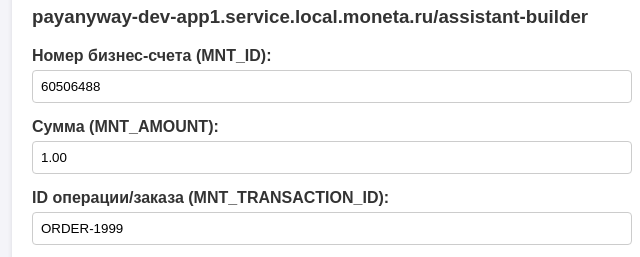
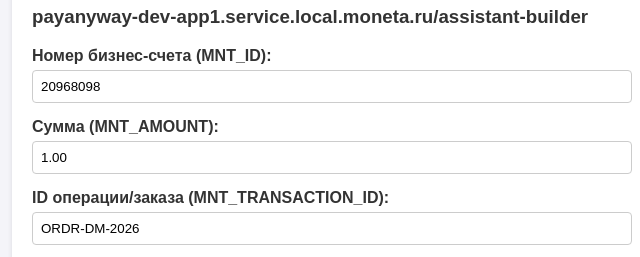
Before and after one commit to GAleks12/testAssistant, a plain HTML site: page index.html in a window 1280 px wide. Shown: the part 153-410 px from the top of the page, 308-948 px from the left. Drawn offline with Linux system fonts and the light colour scheme.

Commit message:
Update index.html

```diff
--- a/index.html
+++ b/index.html
@@ -35,7 +35,7 @@
     <!-- Параметры платежа -->
     <div class="form-group">
         <label for="account">Номер бизнес-счета (MNT_ID):</label>
-        <input type="text" id="account" value="60506488" placeholder="Например, 32235138">
+        <input type="text" id="account" value="20968098" placeholder="Например, 20968098">
     </div>
 
     <div class="form-group">
@@ -45,7 +45,7 @@
 
     <div class="form-group">
         <label for="transactionId">ID операции/заказа (MNT_TRANSACTION_ID):</label>
-        <input type="text" id="transactionId" value="ORDER-1999">
+        <input type="text" id="transactionId" value="ORDR-DM-2026">
     </div>
 
     <div class="form-group">
```
